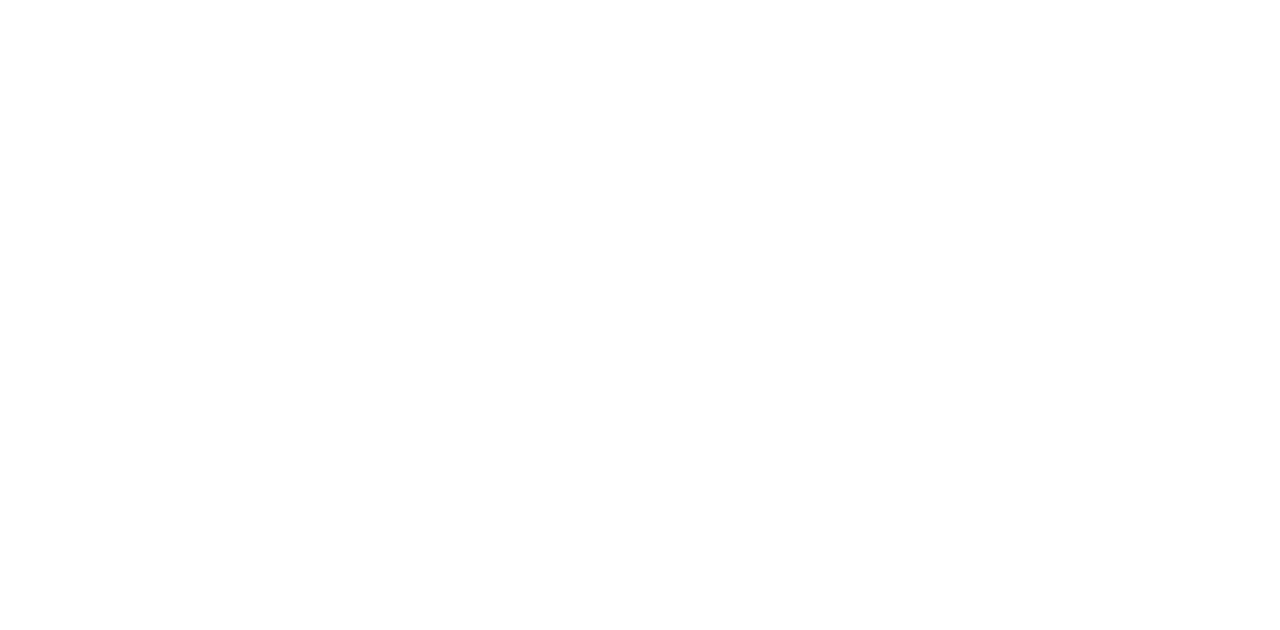
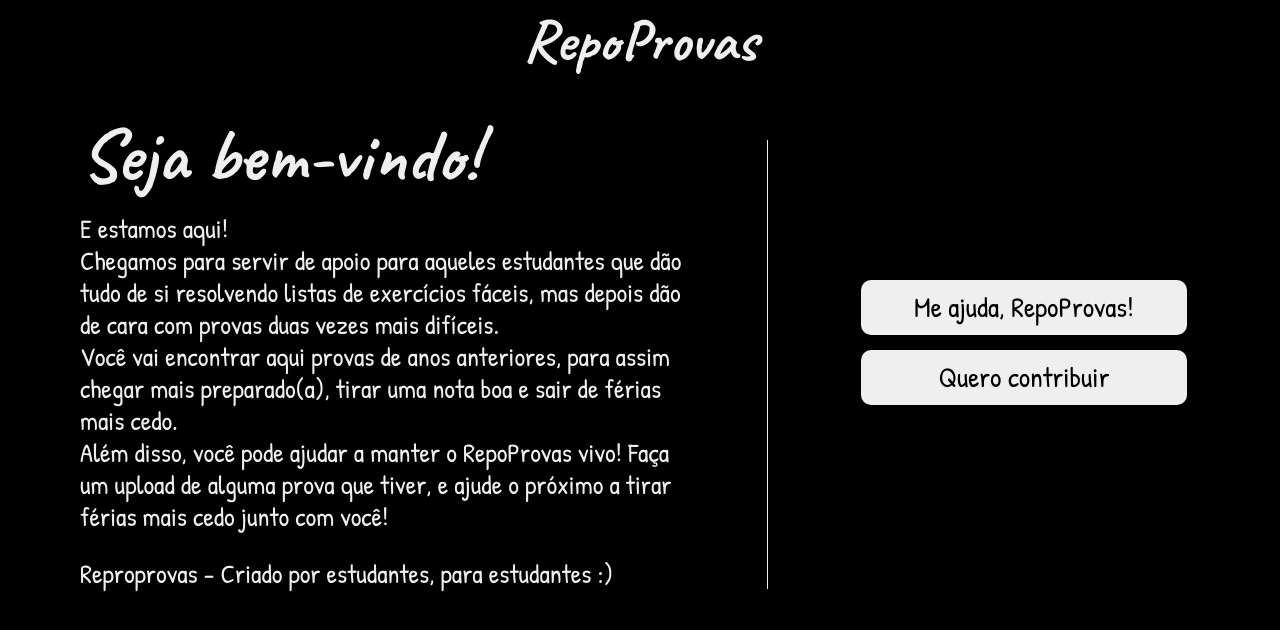
Before and after one commit to luucaskenji/repoprovas-front-end, a React app: page / in a window 1280 px wide. Shown: the top 630 px of the page. Built offline with nearby package versions, Linux system fonts and the light colour scheme.

Commit message:
Header / Main Page layout / react-router-dom

```diff
--- a/src/App.js
+++ b/src/App.js
@@ -1,11 +1,18 @@
 import React from 'react';
+import {BrowserRouter as Router, Route, Switch} from 'react-router-dom';
 
 import GlobalStyles from './assets/GlobalStyles';
+import { MainPage } from './pages';
+import Header from './components/Header';
 
 export default function App() {
     return (
-        <GlobalStyles>
-            <div>Hello, World</div>
-        </GlobalStyles>
+        <Router>
+            <GlobalStyles />
+            <Header />
+            <Switch>
+                <Route path='/' exact component={MainPage} />
+            </Switch>
+        </Router>
     );
 }
--- a/src/assets/GlobalStyles.js
+++ b/src/assets/GlobalStyles.js
@@ -30,11 +30,14 @@ const GlobalStyles = createGlobalStyle`
     footer, header, hgroup, menu, nav, section {
         display: block;
     }
+    html {
+        font-size: 18px;
+
+        @media (min-width: 700px) { font-size: 24px; }
+    }
     body {
         line-height: 1;
-        font-size: 18px;
-
-        @media (max-width: 700px) { font-size: 24px; }
+        background: black;
     }
     ol, ul {
         list-style: none;
--- /dev/null
+++ b/src/components/Header.js
@@ -0,0 +1,20 @@
+import React from 'react';
+import styled from 'styled-components';
+
+export default function Header() {
+    return (
+        <AppHeader>
+            RepoProvas
+        </AppHeader>
+    );
+}
+
+const AppHeader = styled.header`
+    color: #EFEFEF;
+    font-size: 2.5rem;
+    height: 80px;
+    font-family: 'Caveat', cursive;
+    display: flex;
+    justify-content: center;
+    align-items: center;
+`;
--- /dev/null
+++ b/src/pages/MainPage/index.js
@@ -0,0 +1,81 @@
+import React from 'react';
+import styled from 'styled-components';
+
+export default function MainPage() {
+    return (
+        <Container>
+            <WelcomeTextContainer>
+                <span>Seja bem-vindo!</span>
+                <span>
+                    E estamos aqui!<br />
+                    Chegamos para servir de apoio para aqueles estudantes que dão tudo de si resolvendo listas
+                    de exercícios fáceis, mas depois dão de cara com provas duas vezes mais difíceis. <br />
+                    Você vai encontrar aqui provas de anos anteriores, para assim chegar mais preparado(a),
+                    tirar uma nota boa e sair de férias mais cedo. <br />
+                    Além disso, você pode ajudar a manter o RepoProvas vivo! Faça um upload de alguma prova
+                    que tiver, e ajude o próximo a tirar férias mais cedo junto com você!<br />
+                </span>
+                <span>Reproprovas - Criado por estudantes, para estudantes :)</span>
+            </WelcomeTextContainer>
+
+            <ButtonsContainer>
+                <button>Me ajuda, RepoProvas!</button>
+                <button>Quero contribuir</button>
+            </ButtonsContainer>
+        </Container>
+    );
+}
+
+const Container = styled.div`
+    display: flex;
+    align-items: center;
+`;
+
+const WelcomeTextContainer = styled.div`
+    display: flex;
+    flex-direction: column;
+    color: #EFEFEF;
+    width: 60%;
+    padding-left: 80px;
+    padding-right: 80px;
+    margin-top: 60px;
+    border-right: 1px solid #EFEFEF;
+
+    span {
+        font-family: 'Patrick Hand', cursive;
+        font-size: 1.1rem;
+        line-height: 32px;
+    }
+
+    span:first-child {
+        font-family: 'Caveat', cursive;
+        font-size: 3.125rem;
+        margin-bottom: 40px;
+    }
+
+    span:last-child {
+        margin-top: 25px;
+    }
+`;
+
+const ButtonsContainer = styled.div`
+    flex-grow: 1;
+
+    button {
+        display: block;
+        margin: 0 auto;
+        margin-top: 15px;
+        width: 326px;
+        height: 55px;
+        background-color: #EFEFEF;
+        color: black;
+        font-family: 'Patrick Hand', cursive;
+        border-radius: 10px;
+        font-size: 1.17rem;
+
+        &:hover {
+            color: #EFEFEF;
+            background-color: gray;
+        }
+    }
+`;
--- /dev/null
+++ b/src/pages/index.js
@@ -0,0 +1,3 @@
+import MainPage from './MainPage';
+
+export { MainPage };
```
